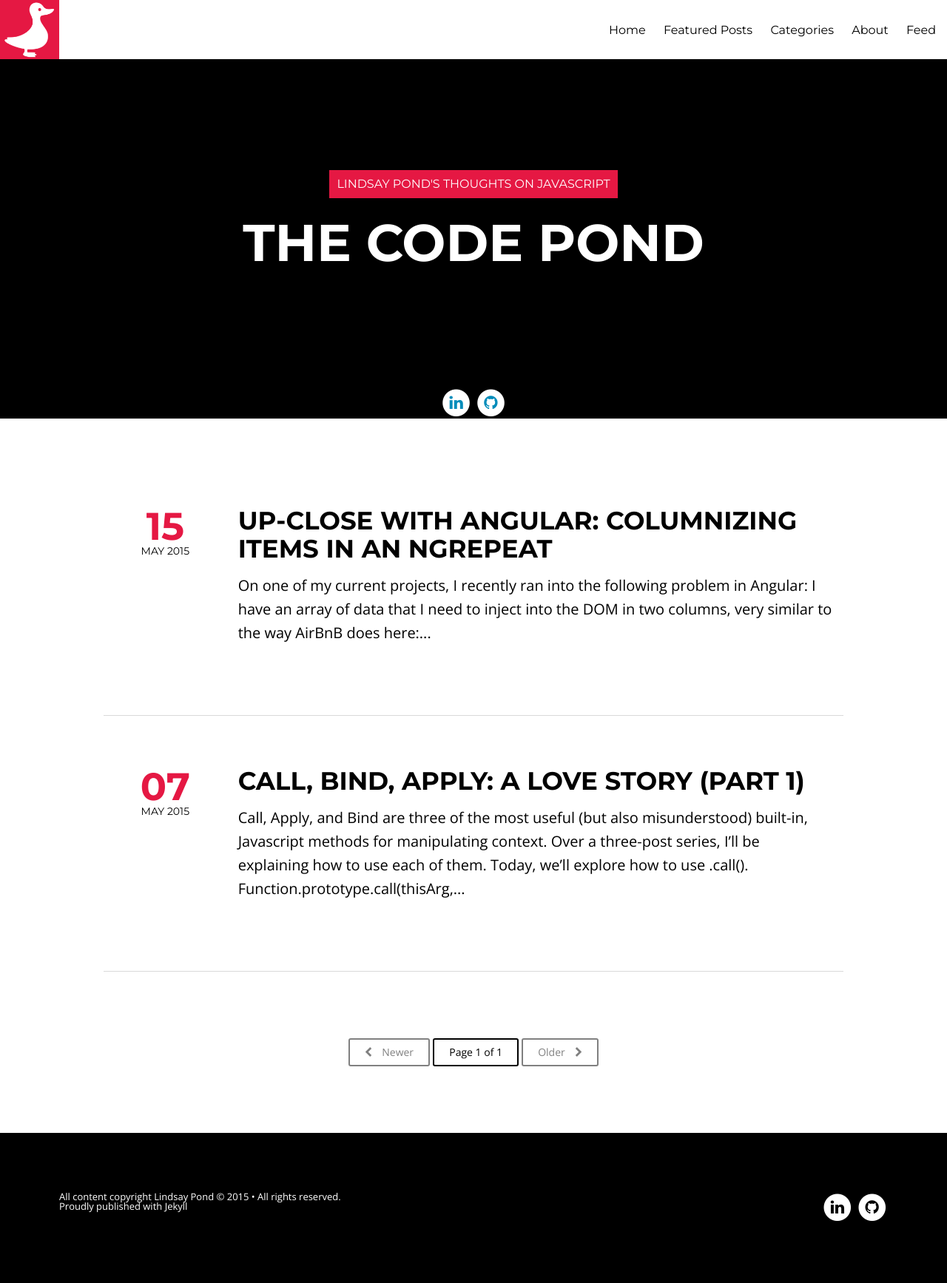
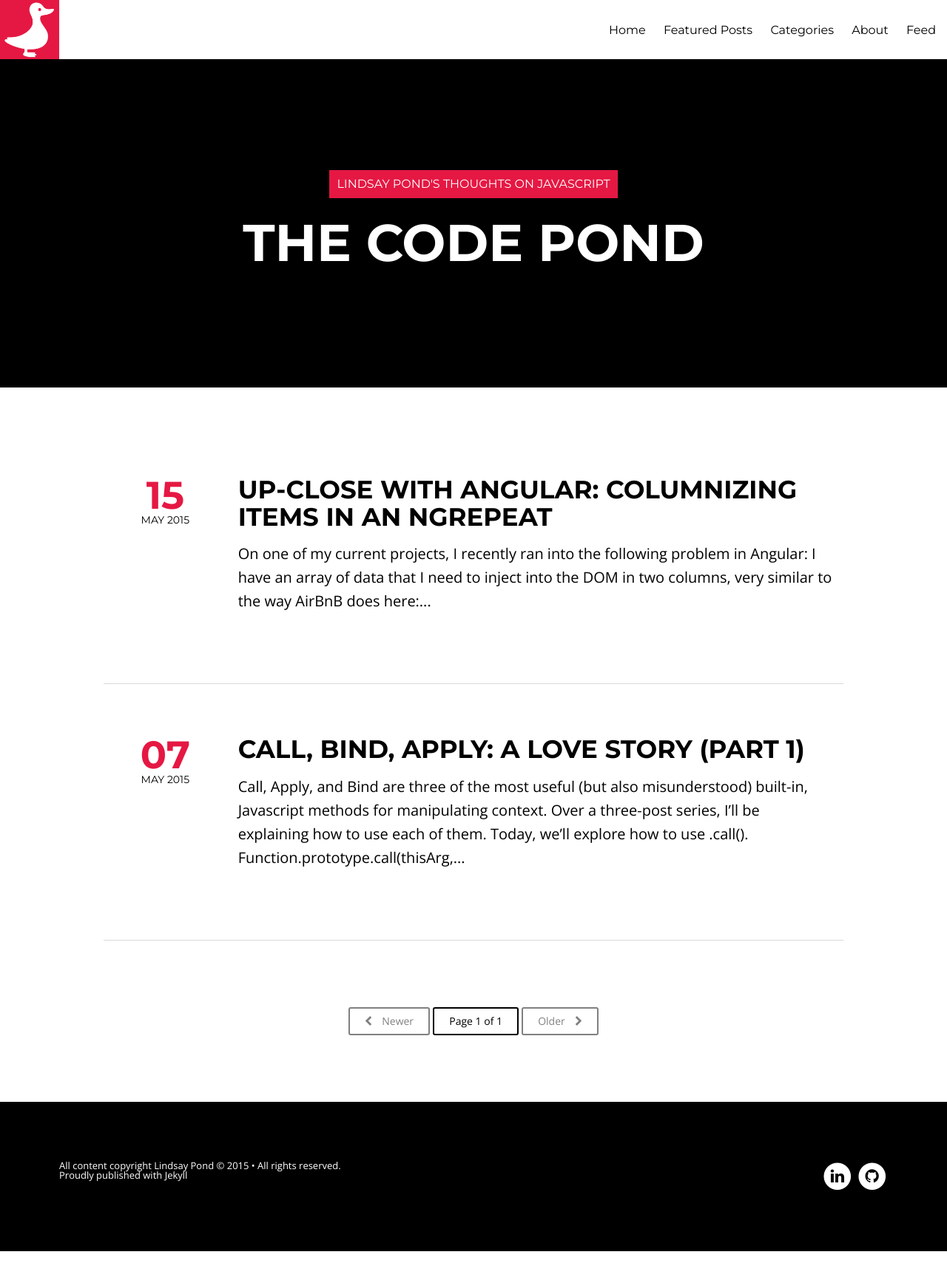
Before and after one commit to lepond/lepond.github.io, a Jekyll site: the page built from index.html, in a window 1280 px wide. Shown: the whole page at 74% size. Built offline with Jekyll 4.4.1, drawn with Linux system fonts in a browser that asks for light colours; nearby versions of some CDN libraries; the list of posts is cut into pages by our own code; after the commit the page ends 1692 px from its top, so only the background shows below that.

Commit message:
Remove social icons from Title area.

```diff
--- a/_layouts/home.html
+++ b/_layouts/home.html
@@ -52,7 +52,7 @@ Description: Awesome dude, awesome life
             </span>
         </h1>
         <h2 class="summer-blog-description">{{ site.description }}</h2>
-        <span class='summer-site-head-graphics social-icons'>
+        <!-- <span class='summer-site-head-graphics social-icons'>
             {% if site.owner.linkedin %}
         <a href="{{ site.owner.linkedin }}">
             <span class="fa-stack fa-lg">
@@ -69,7 +69,7 @@ Description: Awesome dude, awesome life
             </span>
         </a>
         {% endif %}
-        </span>
+        </span> -->
     </div>
 </header>
 
```
